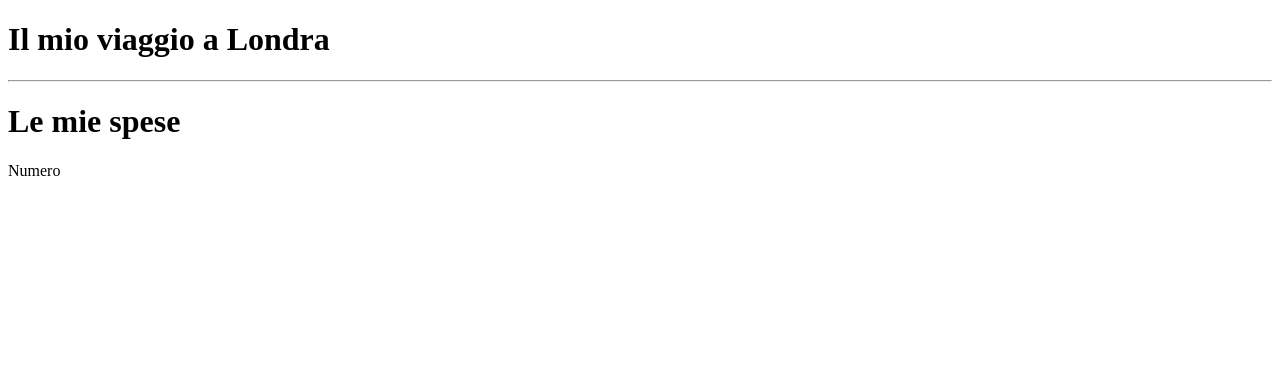
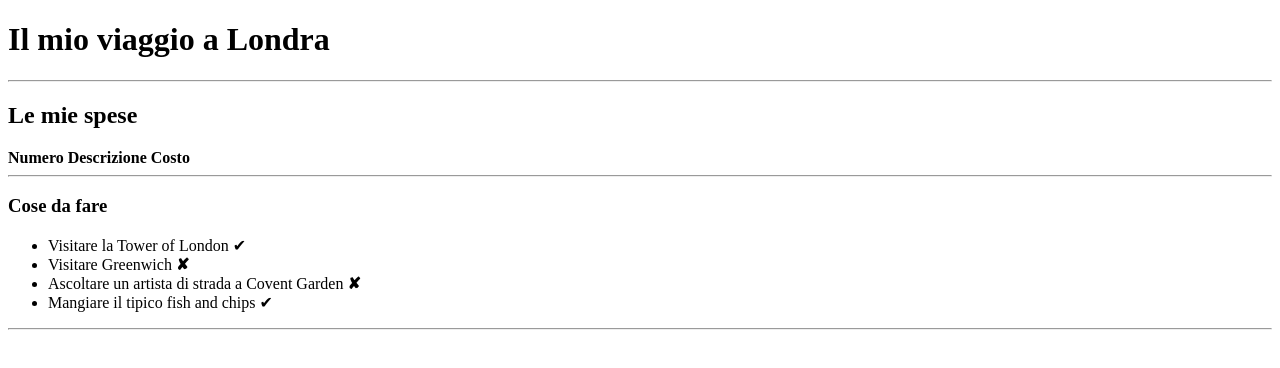
Before and after one commit to mattiamaio/html-london-trip, a plain HTML site: page index.html in a window 1280 px wide. Drawn offline with Linux system fonts and the light colour scheme.

Commit message:
aggiunta tabella, cose da fare e spazio per info

```diff
--- a/index.html
+++ b/index.html
@@ -9,14 +9,30 @@
 <body>
     <header>
         <h1><strong>Il mio viaggio a Londra</strong></h1>
+
+    <!-- aggiungere 3 immagini-->
     </header>
-    <!-- aggiungere 3 immagini-->
     <hr>
-    <h1><strong>Le mie spese</strong></h1>
-    <!-- tabella delle spese -->
+    <h2><strong>Le mie spese</strong></h2>
     <table>
-        <thead>Numero</thead>
+        <thead><strong>Numero&nbsp</strong></thead>
+        <thead><strong>Descrizione&nbsp</strong></thead>
+        <thead><strong>Costo</strong></thead>
+    <!-- finire tabella con biglietto aereo e prezzi -->
     </table>
+    <hr>
+    <h3>Cose da fare</h3>
+        <p>
+            <ul>
+                <li>Visitare la Tower of London &#10004</li>
+                <li>Visitare Greenwich <strong>&#10008</strong></li>
+                <li>Ascoltare un artista di strada a Covent Garden <strong>&#10008</strong></li>
+                <li>Mangiare il tipico fish and chips &#10004</li>
+        </p>
+            </ul>
+    <hr>
+
+    <!-- info utili -->
 
 </body>
 </html>
```
